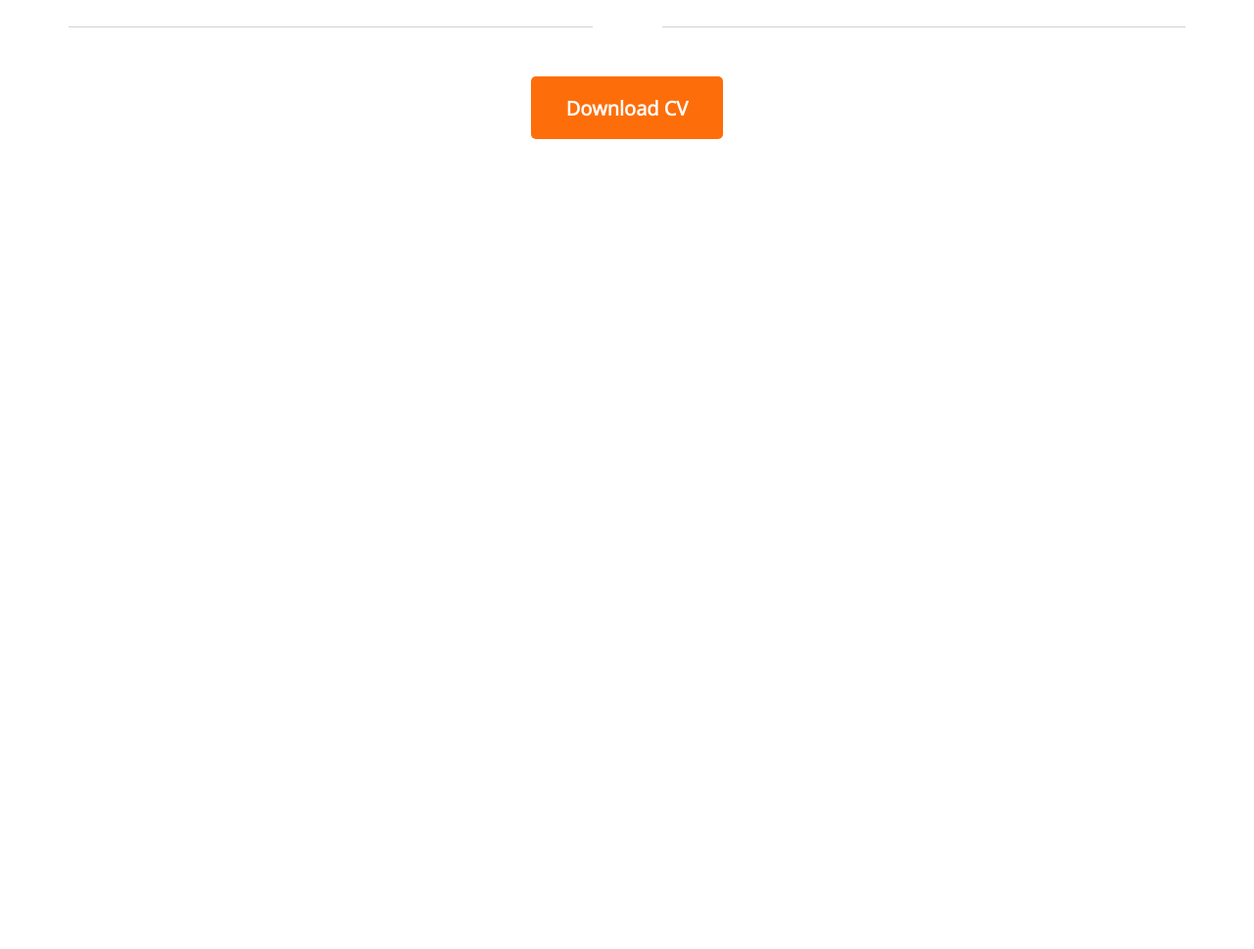
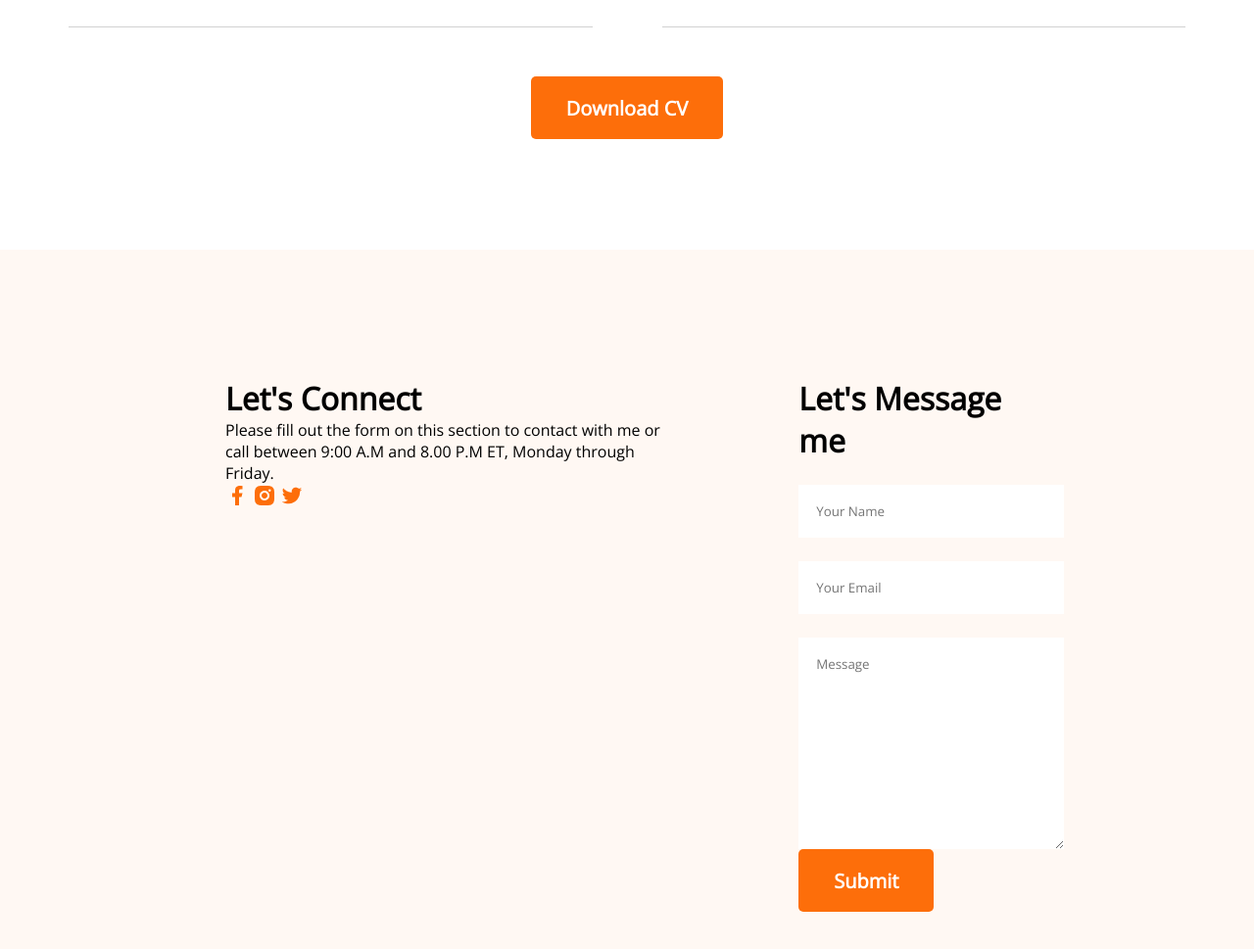
Before and after one commit to mdjakirjr05/developer-portfolio, a plain HTML site: page index.html in a window 1280 px wide. Shown: the part 3378-4347 px from the top of the page at 98% size. Before the commit the page ends 3633 px from the top, so only its background shows below. Drawn offline with nearby package versions, Linux system fonts and the light colour scheme.

Commit message:
final project

```diff
--- a/index.html
+++ b/index.html
@@ -211,8 +211,29 @@
           </button>
         </div>
       </section>
+    </main>
+    <footer>
+      <div class="footer_info">
+        <div class="lets_connect">
+          <h1 class="connect_title">Let's Connect</h1>
+          <p class="connect_description">
+            Please fill out the form on this section to contact with me or call between 9:00 A.M and 8.00 P.M ET, Monday through Friday.
+          </p>
+          <img src="icons/facebook.png" alt="Facebook Logo" class="connect_image">
+          <img src="icons/insta.png" alt="Instagram Logo" class="connect_image">
+          <img src="icons/twitter.png" alt="Twitter Logo" class="connect_image">
+        </div>
 
-    </main>
-    <footer></footer>
+        <div class="lets_message">
+          <h1>Let's Message me</h1>
+          <form action="" class="message_form">
+              <input type="text" name="yourname" placeholder="Your Name" id="your_name">
+              <input type="email" name="yourEmail" placeholder="Your Email" id="your_email">
+            <textarea name="sms" id="your_sms" cols="30" rows="10" class="form_label" placeholder="Message"></textarea>
+            <input type="submit" value="Submit" class="btn_primary">
+          </form>
+        </div>
+      </div>
+    </footer>
   </body>
 </html>
--- a/portfolio.css
+++ b/portfolio.css
@@ -213,3 +213,20 @@ main {
   margin-bottom: 113px;
   margin-top: 50px;
 }
+/* footer design */
+.footer_info{
+  display: flex;
+  padding: 130px 230px;
+  gap: 117px;
+  background: #FFF8F3;
+}
+input[type=text], input[type="email"], textarea {
+  display: block;
+  width: 100%;
+  padding: 18px;
+  margin-top: 24px;
+  border: 0;
+}
+.lets_message{
+  width: 461px;
+}
```
